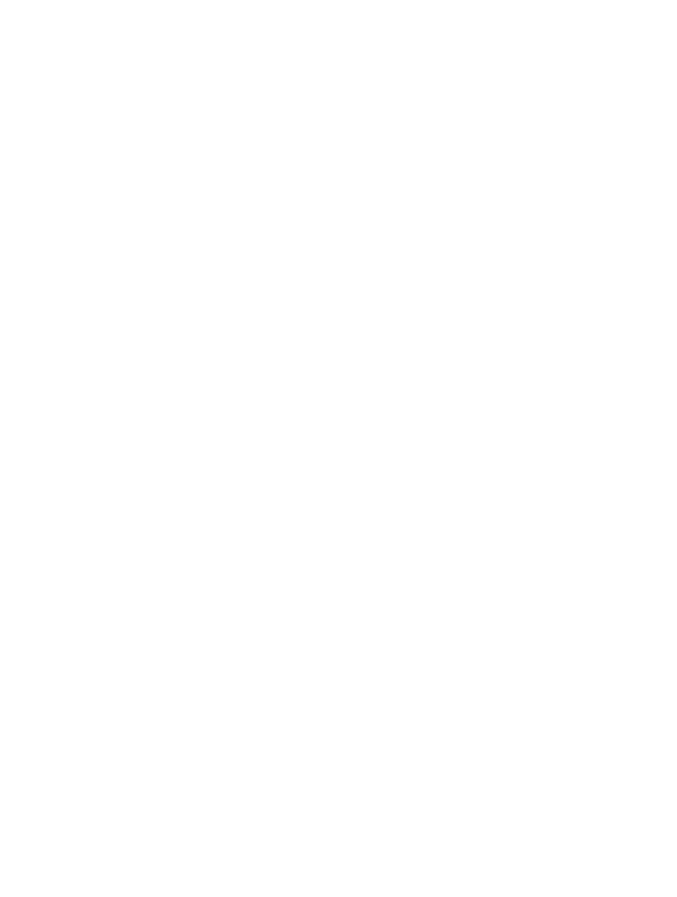
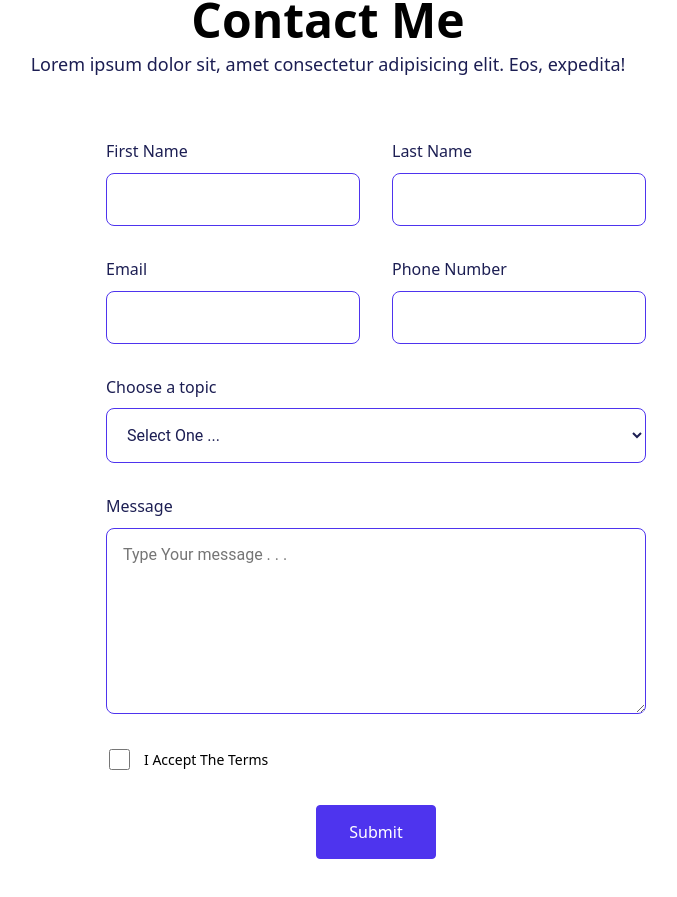
Before and after one commit to abdul191/ReactPortfolio, a React (Vite) app: page / in a window 1280 px wide. Shown: the part 5022-5919 px from the top of the page, without its empty margins (312-989 px from the left). Before the commit the page ends 4835 px from the top, so only its background shows below. Built offline with nearby package versions, Linux system fonts and the light colour scheme.

Commit message:
contact Me Section Added

```diff
--- a/src/App.css
+++ b/src/App.css
@@ -388,3 +388,60 @@ align-self: stretch;
     font-size: 16px;
 
 }
+/* contact Section */
+.contactSection{
+    display: flex;
+  padding: 150px 85px;
+  flex-direction: column;
+  justify-content: center;
+  align-items: center;
+  text-align: center;
+  gap: 64px;
+}
+.contactFormContainer{
+    display: grid;
+    grid-template-columns: auto;
+    grid-template-rows: repeat(5, auto);
+    width: 40%;
+    row-gap: 32px;
+}
+.container{
+    display: grid;
+    grid-template-columns: repeat(2, auto);
+    column-gap: 32px;
+    row-gap: 32px;
+}
+.contactLabel{
+    display: flex;
+    flex-direction: column;
+    align-items: flex-start;
+    gap: 10.6px;
+    flex: 1 0 0;
+    width: 100%;
+}
+.contactInput{
+    display: flex;
+    font-family: "Roboto";
+    padding: 16px;
+    align-items: center;
+    align-self: stretch;
+    border-radius: 8px;
+    border: 1.333px solid var(--primary);
+    background: var(--white);
+}
+.checkboxLabel{
+    display: flex;
+    flex-direction: row;
+    align-items: center;
+    gap: 10px;
+    flex: 1 0 0 ;
+    justify-content: flex-start;
+}
+input[type="checkbox"]{
+    width: 21px;
+    height: 21px;
+    border: 0.15em solid var(--headingColor);
+    border-radius: 0.15em;
+    transform: translate(-0.075em);
+}
+/* Contact Section End  */
--- a/src/Pages/Home/ContactMe.jsx
+++ b/src/Pages/Home/ContactMe.jsx
@@ -0,0 +1,85 @@
+const ContactMe = () => {
+  return (
+    <section id="ContactMe" className="contactSection">
+      <div>
+        <p className="subTitle">Get In Touch</p>
+        <h2>Contact Me</h2>
+        <p className="textLg">
+          Lorem ipsum dolor sit, amet consectetur adipisicing elit. Eos,
+          expedita!
+        </p>
+      </div>
+      <form className="contactFormContainer">
+        <div className="container">
+          <label htmlFor="firstName" className="contactLabel">
+            <span className="textMd">First Name</span>
+            <input
+              type="text"
+              className="contactInput textMd "
+              name="firstName"
+              id="firstName"
+              required
+            />
+          </label>
+          <label htmlFor="lastName" className="contactLabel">
+            <span className="textMd">Last Name</span>
+            <input
+              type="text"
+              className="contactInput textMd "
+              name="lastName"
+              id="lastName"
+              required
+            />
+          </label>
+          <label htmlFor="email" className="contactLabel">
+            <span className="textMd">Email</span>
+            <input
+              type="email"
+              className="contactInput textMd "
+              name="email"
+              id="email"
+              required
+            />
+          </label>
+          <label htmlFor="phoneNumber" className="contactLabel">
+            <span className="textMd">Phone Number</span>
+            <input
+              type="number"
+              className="contactInput textMd "
+              name="phoneNumber"
+              id="phoneNumber"
+              required
+            />
+          </label>
+        </div>
+
+        <label htmlFor="chooseTopic" className="contactLabel">
+          <span className="textMd">Choose a topic</span>
+          <select id="ChooseTopic" className="contactInput textMd">
+            <option> Select One ... </option>
+            <option> Item 1 </option>
+            <option> Item 2 </option>
+            <option> Item 3 </option>
+          </select>
+        </label>
+        <label htmlFor="message" className="contactLabel">
+          <span className="textMd">Message</span>
+          <textarea
+            id="message"
+            className="contactInput textMd"
+            rows="8"
+            placeholder="Type Your message . . . "></textarea>
+        </label>
+        <label htmlFor="checkbox" className="checkboxLabel">
+            <input type="checkbox" required name="checkbox" id="checkbox" />
+            <span className="textSm">I Accept The Terms</span>
+        </label>
+        <div>
+            <button className="btn btnPrimary contactFormBtn"> Submit </button>
+        </div>
+      </form>
+    </section>
+  );
+};
+
+export default ContactMe;
--- a/src/Pages/Home/HomeScreen/index.jsx
+++ b/src/Pages/Home/HomeScreen/index.jsx
@@ -3,6 +3,7 @@ import Skills from "../Skills";
 import AboutMe from "../AboutMe";
 import Portfolio from "../Portfolio";
 import Testimonials from "../Testimonials";
+import ContactMe from "../ContactMe";
 function index() {
   return (
     <>
@@ -11,6 +12,7 @@ function index() {
       <AboutMe/>
       <Portfolio/>
       <Testimonials/>
+      <ContactMe/>
     </>
   );
 }
```
